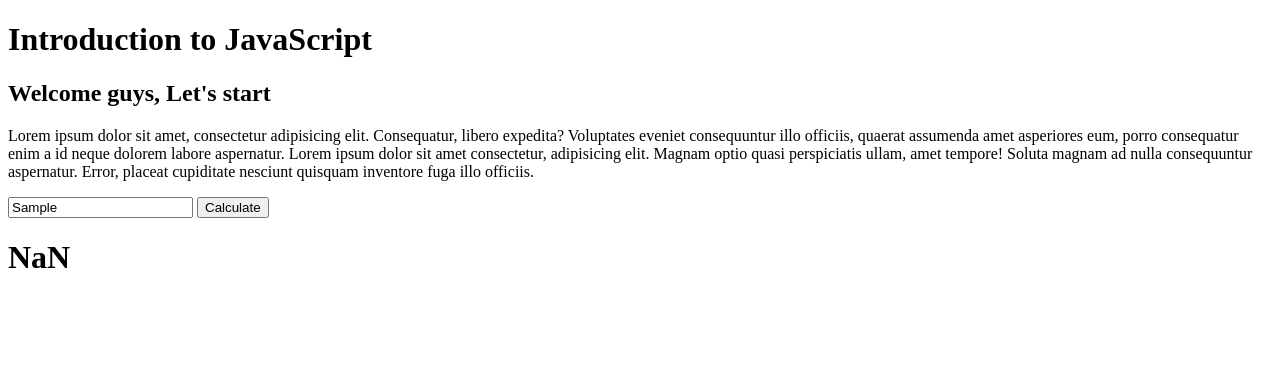
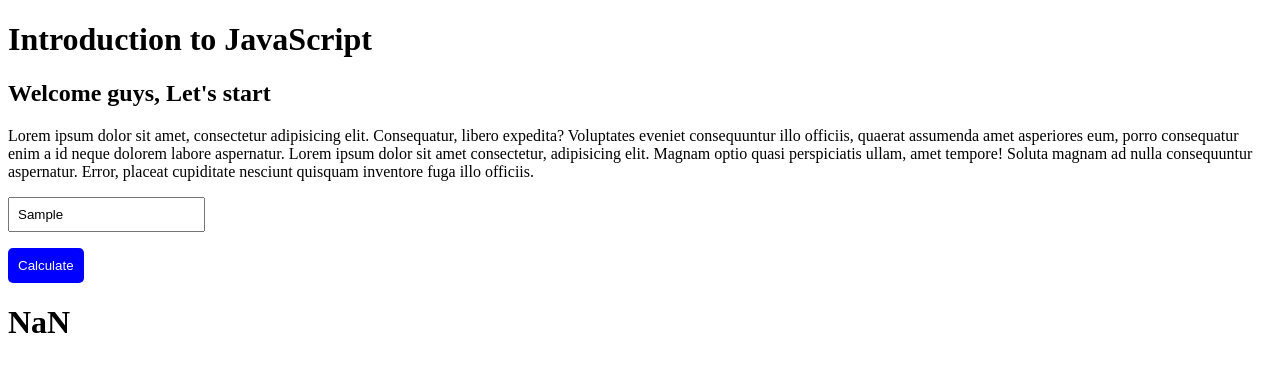
Before and after one commit to Marwamu/JavaScriptCourse, a plain HTML site: page index.html in a window 1280 px wide. Both pictures are taken after typing "Sample" into the empty fields and a click on the button "Calculate". Drawn offline with Linux system fonts and the light colour scheme.

Commit message:
create calculate button

```diff
--- /dev/null
+++ b/index.css
@@ -0,0 +1,24 @@
+input {
+    display: block;
+    padding: 8px;
+    margin-bottom: 16px;
+}
+
+button {
+    color: blue;
+    background-color: rgb(230, 230, 230);
+    padding: 10px;
+    border: none;
+    border-radius: 5px;
+}
+
+button:hover {
+    background-color: #0000ff;
+    color: white;
+    cursor: pointer;
+}
+
+.error-message {
+    color: red;
+    display: none;
+}
--- a/index.html
+++ b/index.html
@@ -5,6 +5,7 @@
     <meta charset="UTF-8">
     <meta http-equiv="X-UA-Compatible" content="IE=edge">
     <meta name="viewport" content="width=device-width, initial-scale=1.0">
+    <link rel="stylesheet" href="./index.css">
     <title>Document</title>
 </head>
 
@@ -15,8 +16,6 @@
     <h2>
         Welcome guys, Let's start
     </h2>
-
-
 
     <p>
         Lorem ipsum dolor sit amet, consectetur adipisicing elit. Consequatur, libero expedita? Voluptates eveniet
@@ -30,7 +29,11 @@
     <h1 id="print-age">
 
     </h1>
+    <p class="error-message" id="error">
+        Please enter your year of birth !!!
+    </p>
     <script src="./script.js"></script>
+
 </body>
 
 </html>
--- a/script.js
+++ b/script.js
@@ -1,13 +1,24 @@
 var ageButton = document.getElementById('bt-age');
 var printage = document.getElementById('print-age');
-
+var yearInput = document.getElementById('input-year');
+var errorMessage = document.getElementById('error');
 
 // var year = 1998;
 // var age = calc(year);
 // console.log(age);
 ageButton.addEventListener('click', () => {
-    var yearInput = document.getElementById('input-year').value;
-    const age = 2023 - yearInput;
-    // console.log(age);
-    printage.innerHTML = age;
+    console.log(yearInput.value);
+    if (yearInput.value == '' || yearInput.value == '0') {
+        console.log(errorMessage);
+        errorMessage.style.display = 'block';
+    }
+    else {
+        const age = 2023 - yearInput.value;
+        // console.log(age);
+        printage.innerHTML = age;
+        ageButton.style.backgroundColor = '#0000ff';
+        ageButton.style.color = '#ffff';
+        errorMessage.style.display = 'none';
+    }
+
 })
```
